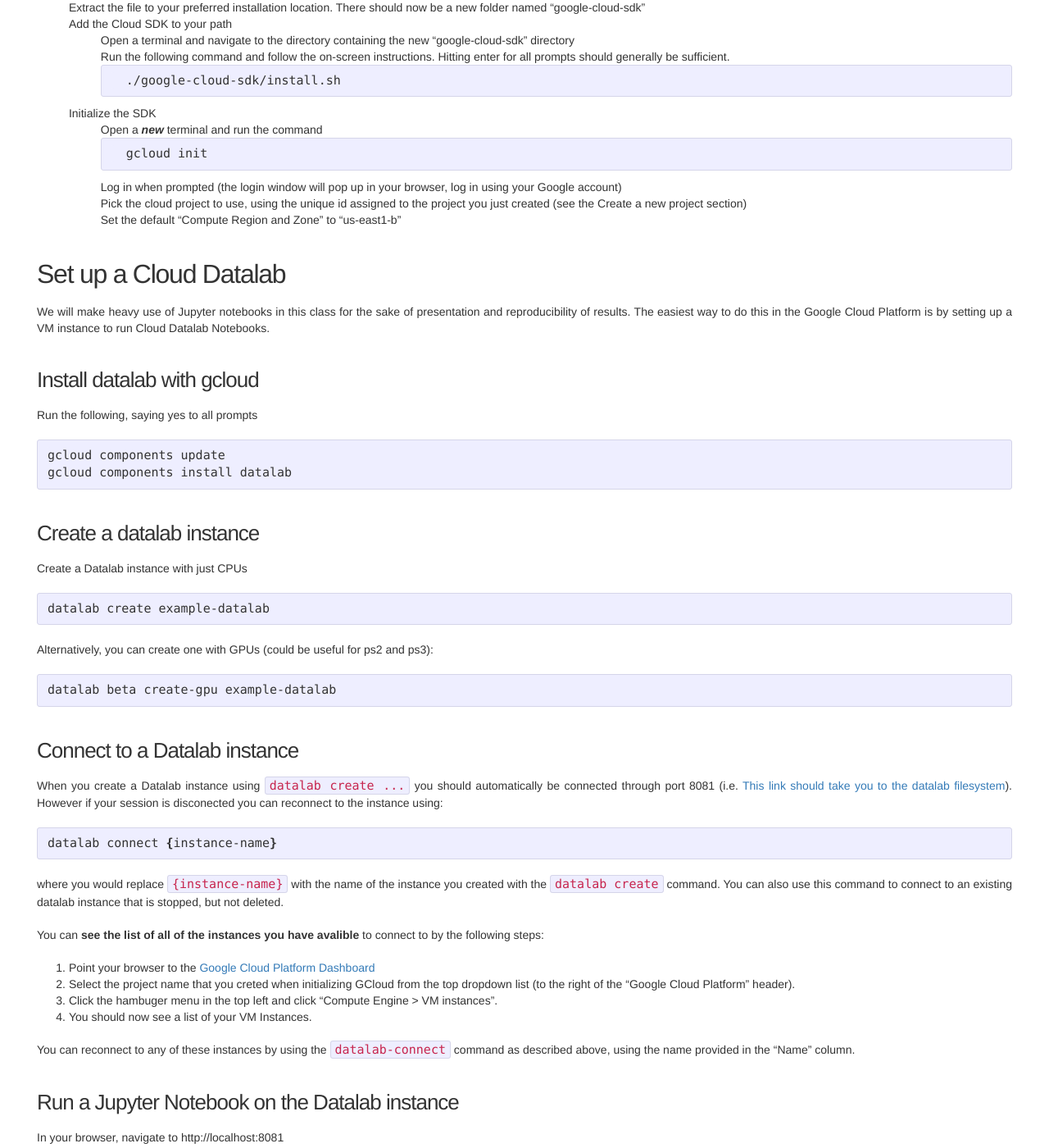
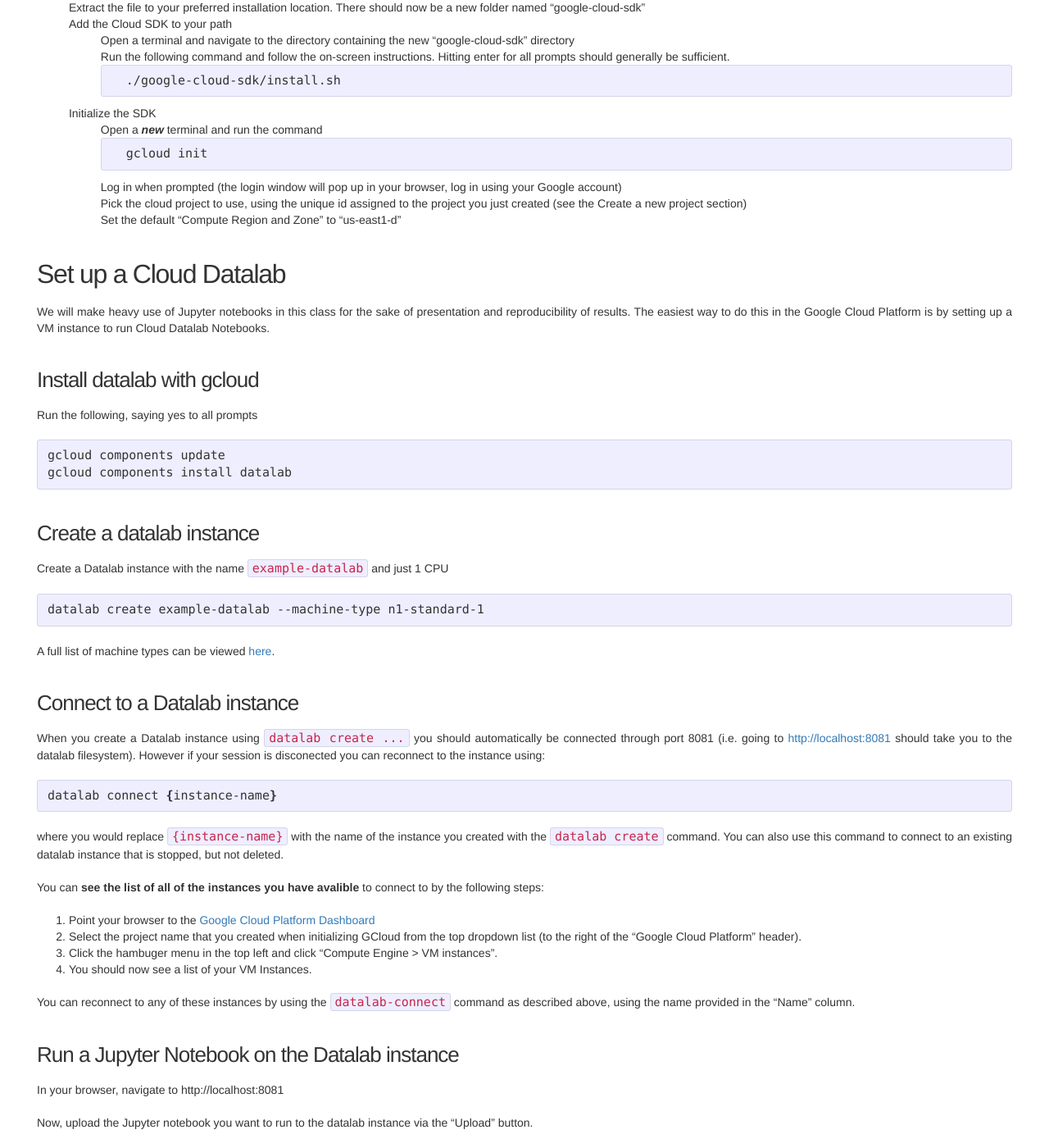
Before and after one commit to mit6874/mit6874.github.io, a Jekyll site: the page built from tutorials/quickstart-tutorial.md, in a window 1280 px wide and 1400 px high, scrolled down 1572 px. Shown: the whole window at 82% size. Built offline with Jekyll 4.4.1, drawn with Linux system fonts in a browser that asks for light colours; nearby versions of some CDN libraries; some of the changed text lies outside the part shown.

Commit message:
Set region to one with gpus and add information about machine types

````diff
--- a/tutorials/quickstart-tutorial.md
+++ b/tutorials/quickstart-tutorial.md
@@ -47,7 +47,7 @@
 - A terminal should pop up. Follow the prompts to complete the installation:
 	- Log in when prompted (the login window will pop up in your browser, log in using your Google account)
 	- Pick the cloud project to use, using the unique id assigned to the project you just created (see the Create a new project section)
-	- Set the default "Compute Region and Zone" to "us-east1-b"
+	- Set the default "Compute Region and Zone" to "us-east1-d"
 
 #### MacOS and Linux
 - Download the Cloud SDK for MacOS [google-cloud-sdk-277.0.0-darwin-x86_64.tar.gz](https://dl.google.com/dl/cloudsdk/channels/rapid/downloads/google-cloud-sdk-277.0.0-darwin-x86_64.tar.gz) or for Linux [google-cloud-sdk-277.0.0-linux-x86_64.tar.gz](https://dl.google.com/dl/cloudsdk/channels/rapid/downloads/google-cloud-sdk-277.0.0-linux-x86_64.tar.gz)
@@ -65,7 +65,7 @@
 		```
 	- Log in when prompted (the login window will pop up in your browser, log in using your Google account)
 	- Pick the cloud project to use, using the unique id assigned to the project you just created (see the Create a new project section)
-	- Set the default "Compute Region and Zone" to "us-east1-b"
+	- Set the default "Compute Region and Zone" to "us-east1-d"
 
 
 ## Set up a Cloud Datalab
@@ -80,19 +80,15 @@
 ```
 
 ### Create a datalab instance
-Create a Datalab instance with just CPUs
+Create a Datalab instance with the name `example-datalab` and just 1 CPU
 ```
-datalab create example-datalab
+datalab create example-datalab --machine-type n1-standard-1
 ```
-
-Alternatively, you can create one with GPUs (could be useful for ps2 and ps3):
-```
-datalab beta create-gpu example-datalab
-```
+A full list of machine types can be viewed [here](https://cloud.google.com/compute/docs/machine-types#general_purpose).
 
 ### Connect to a Datalab instance
 
-When you create a Datalab instance using `datalab create ...` you should automatically be connected through port 8081 (i.e. [This link should take you to the datalab filesystem](http://localhost:8081)). However if your session is disconected you can reconnect to the instance using:
+When you create a Datalab instance using `datalab create ...` you should automatically be connected through port 8081 (i.e. going to [http://localhost:8081](http://localhost:8081) should take you to the datalab filesystem). However if your session is disconected you can reconnect to the instance using:
 
 ```bash
 datalab connect {instance-name}
@@ -101,7 +97,7 @@
 
 You can **see the list of all of the instances you have avalible** to connect to by the following steps:
 1. Point your browser to the [Google Cloud Platform Dashboard](https://console.cloud.google.com/home/dashboard)
-1. Select the project name that you creted when initializing GCloud from the top dropdown list (to the right of the "Google Cloud Platform" header).
+1. Select the project name that you created when initializing GCloud from the top dropdown list (to the right of the "Google Cloud Platform" header).
 1. Click the hambuger menu in the top left and click "Compute Engine > VM instances".
 1. You should now see a list of your VM Instances.
 
````
